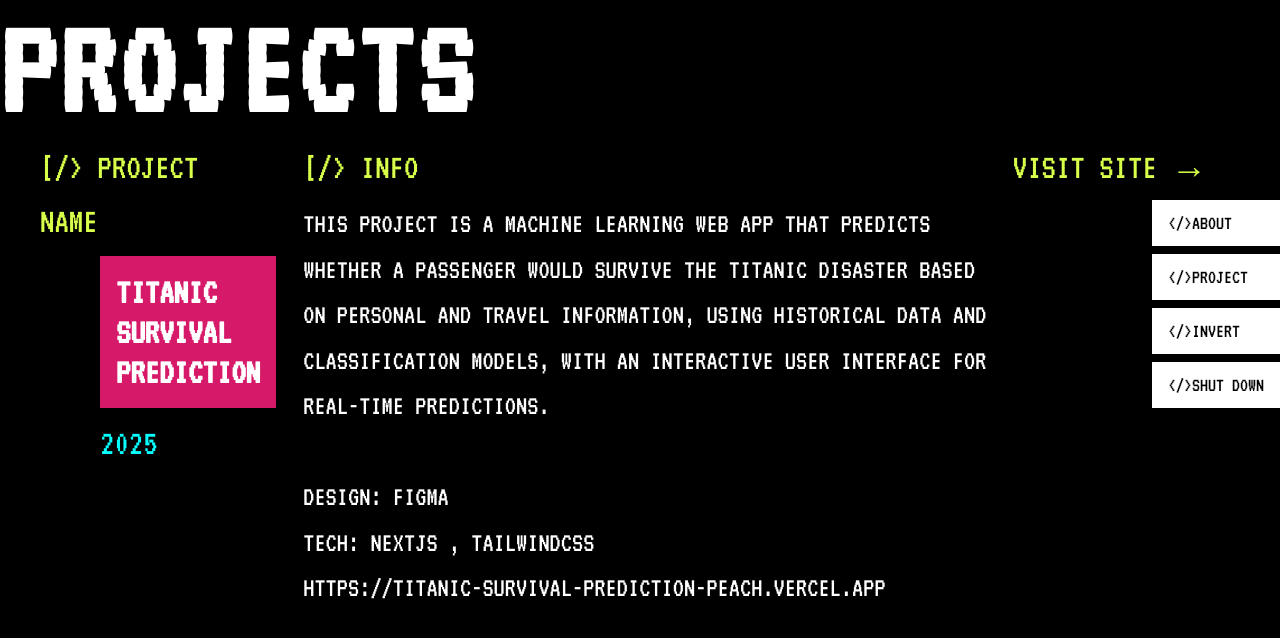
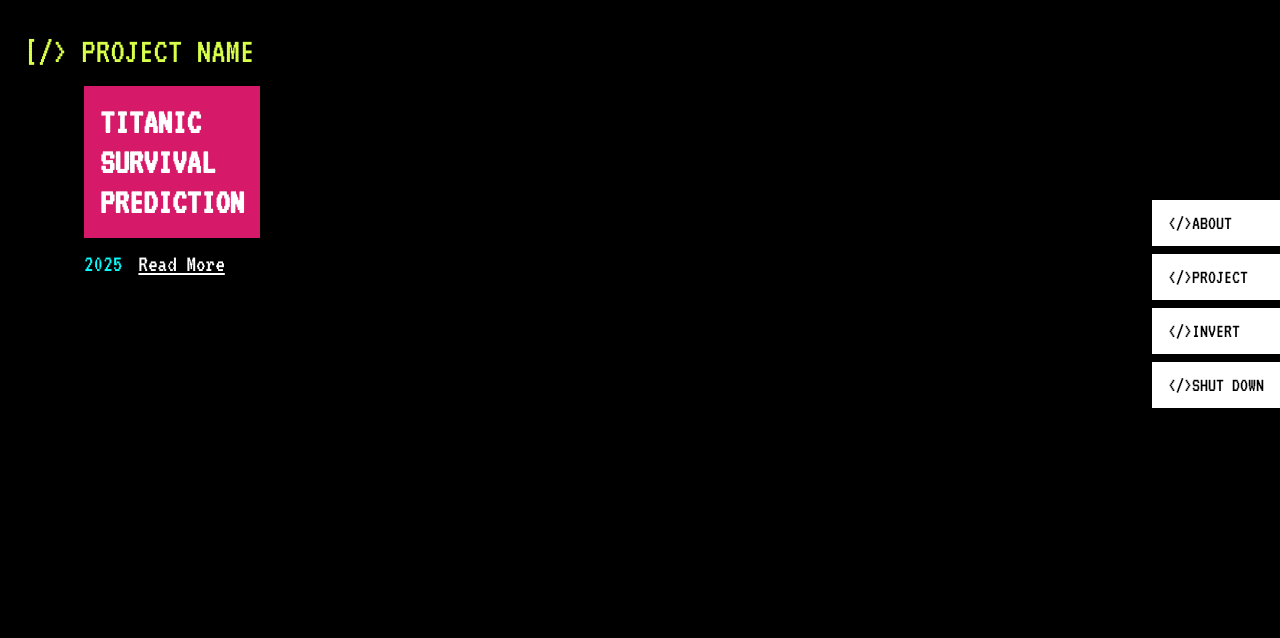
Before and after one commit to GeneralAcre/story-of-acre, a Next.js app: page /projects in a window 1280 px wide. Shown: the top 638 px of the page. Built offline with nearby package versions, Linux system fonts and the light colour scheme.

Commit message:
Read more pop up

```diff
--- /dev/null
+++ b/src/app/Components/Info.js
@@ -0,0 +1,7 @@
+export default function SectionHeader({ label = "PROJECT NAME" }) {
+    return (
+      <p className="text-[#d8ff4a] text-[28px] sm:text-[36px] mb-2">
+        {`[/>`} {label}
+      </p>
+    );
+  }
--- /dev/null
+++ b/src/app/Components/ProjectCard.js
@@ -0,0 +1,63 @@
+'use client';
+
+import { useState } from 'react';
+
+export default function ProjectModal({ year, name, role, timeline, description, overview }) {
+  const [isOpen, setIsOpen] = useState(false);
+
+  return (
+    <div>
+      {/* Year + Read More */}
+      <div className="flex text-[20px] sm:text-[24px] mt-2 ml-0 sm:ml-[60px] gap-4">
+        <p className="text-[#06FFFE]">{year}</p>
+        <button onClick={() => setIsOpen(true)} className="text-white underline">Read More</button>
+      </div>
+
+      {/* Modal */}
+      {isOpen && (
+        <div className="fixed inset-0 bg-black bg-opacity-50 z-50 flex justify-center items-center px-4">
+          <div className="bg-white max-w-[800px] w-full p-6 rounded-lg text-black relative">
+            <button onClick={() => setIsOpen(false)} className="absolute top-2 right-3 text-black text-xl">×</button>
+
+            {/* Header */}
+            <h2 className="text-[#D61A69] text-2xl font-bold mb-2">{name}</h2>
+            <p className="text-sm mb-2">&lt;UX/UI Designs&gt; &lt;Uni Project&gt;</p>
+            <p className="mb-4">{description}</p>
+
+            {/* Info */}
+            <div className="flex justify-between text-sm text-gray-500 mt-4">
+              <span><strong>Role:</strong> {role}</span>
+              <span><strong>Timeline:</strong> {timeline}</span>
+            </div>
+
+            {/* Overview */}
+            <div className="mt-6 border-t pt-4 text-sm text-gray-700">
+              <h3 className="text-[#D61A69] font-semibold mb-2">Overview</h3>
+              <p>{overview}</p>
+            </div>
+
+            {/* 4-Step Section */}
+            <div className="mt-6 border border-[#D61A69] p-4 grid grid-cols-2 sm:grid-cols-4 gap-4 text-center text-sm">
+              <div>
+                <p className="text-[#D61A69] font-bold">{`<RESEARCH>`}</p>
+                <p className="mt-1">Gatering Data</p>
+              </div>
+              <div>
+                <p className="text-[#D61A69] font-bold">{`<DESIGN>`}</p>
+                <p className="mt-1">Select style<br />of Website</p>
+              </div>
+              <div>
+                <p className="text-[#D61A69] font-bold">{`<PROTOTYPE>`}</p>
+                <p className="mt-1">Responsive & Layout</p>
+              </div>
+              <div>
+                <p className="text-[#FFFFFF] font-bold">{`<IMPLEMENT>`}</p>
+                <p className="mt-1">Coding & Debugging</p>
+              </div>
+            </div>
+          </div>
+        </div>
+      )}
+    </div>
+  );
+}
--- /dev/null
+++ b/src/app/invert/page.js
@@ -0,0 +1,17 @@
+export default function Invert() {
+    return (
+      <div className="min-h-screen flex items-center justify-center bg-black text-white font-press-start-2p">
+        <div className="text-center ">
+          <h1 className="text-4xl sm:text-6xl mb-4">404</h1>
+          <h2 className="text-2xl sm:text-4xl mb-6">Page Under Construction</h2>
+          <p className="text-xl sm:text-2xl">
+            We're sorry, but this page is currently under construction. Please check back later!
+          </p>
+          <div className="mt-6">
+            <span className="text-lg sm:text-xl">Under Construction</span>
+          </div>
+          </div>
+
+      </div>
+    );
+  }
--- a/src/app/projects/page.js
+++ b/src/app/projects/page.js
@@ -1,46 +1,28 @@
-export default function Project() {
+import SectionHeader from '../Components/Info';
+import ProjectModal from '../Components/ProjectCard';
+
+export default function ProjectCard() {
   return (
-        <>
-            {/* Fixed Header */}
-            <header className="w-full text-[36px] sm:text-[45px] md:text-[60px] lg:text-[100px] xl:text-[140px]
-            leading-none tracking-wide font-bold">PROJECTS</header>
+    <div className="p-6">
+      {/* Consistent header */}
+      <SectionHeader label="PROJECT NAME" />
 
-                <div className="px-4 sm:px-10 pb-16 bg-black min-h-screen text-white">
-                <div className="grid grid-cols-1 md:grid-cols-5 gap-4 items-start">
-                    {/* Project Name */}
-                    <div>
-                    <p className="text-[#d8ff4a] text-[28px] sm:text-[36px] mb-2">{`[/>`} PROJECT NAME</p>
+      {/* Project block */}
       <div className="bg-[#D61A69] text-white text-[28px] sm:text-[36px] font-bold leading-[40px] ml-0 sm:ml-[60px] inline-flex flex-col p-4">
         <p>TITANIC</p>
         <p>SURVIVAL</p>
         <p>PREDICTION</p>
       </div>
-                    <p className="text-[#06FFFE] text-[28px] sm:text-[36px] mt-2 ml-0 sm:ml-[60px]">2025</p>
+
+      {/* Modal */}
+      <ProjectModal
+        year="2025"
+        name="TITANIC SURVIVAL PREDICTION"
+        role="Design & Coding"
+        timeline="February - April 2025"
+        description="This website was created to predict Titanic’s survival rate. To analyze what type of person is most likely to survive the Titanic."
+        overview="For a very long time, I have enjoyed watching Titanic. Its story astounded me. I occasionally consider what kind of person would have the best chance of surviving if they were on the Titanic. I therefore made the decision to create a website that predicts survival chance using data from Kaggle."
+      />
     </div>
-
-                    {/* Info Section */}
-                    <div className="md:col-span-3 ml-0 sm:ml-[20px]">
-                    <p className="text-[#d8ff4a] text-[28px] sm:text-[36px] mb-2">{`[/>`} INFO</p>
-                    <p className="whitespace-pre-line leading-relaxed text-[20px] sm:text-[28px] text-white">
-                        THIS PROJECT IS A MACHINE LEARNING WEB APP THAT PREDICTS WHETHER A PASSENGER
-                        WOULD SURVIVE THE TITANIC DISASTER BASED ON PERSONAL AND TRAVEL INFORMATION,
-                        USING HISTORICAL DATA AND CLASSIFICATION MODELS, WITH AN INTERACTIVE USER
-                        INTERFACE FOR REAL-TIME PREDICTIONS.
-                        {"\n\n"}DESIGN: FIGMA
-                        {"\n"}TECH: NEXTJS , TAILWINDCSS
-                        {"\n"}HTTPS://TITANIC-SURVIVAL-PREDICTION-PEACH.VERCEL.APP
-                    </p>
-                    </div>
-
-                    {/* Visit Site */}
-                    <div className="w-full justify-end sm:justify-start">
-                        <a href="https://titanic-survival-prediction-peach.vercel.app" target="_blank"
-                            className="text-[#d8ff4a] text-[28px] sm:text-[36px] hover:underline">
-                            VISIT SITE →
-                        </a>
-                    </div>
-                </div>
-            </div>
-        </>
   );
 }
```
Lines whose indentation alone changed are shown as unchanged.
